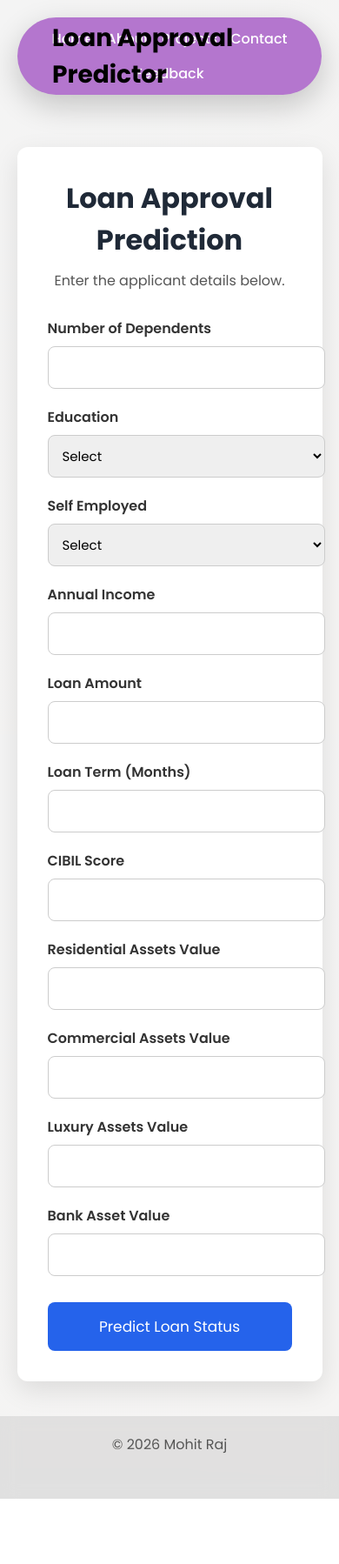
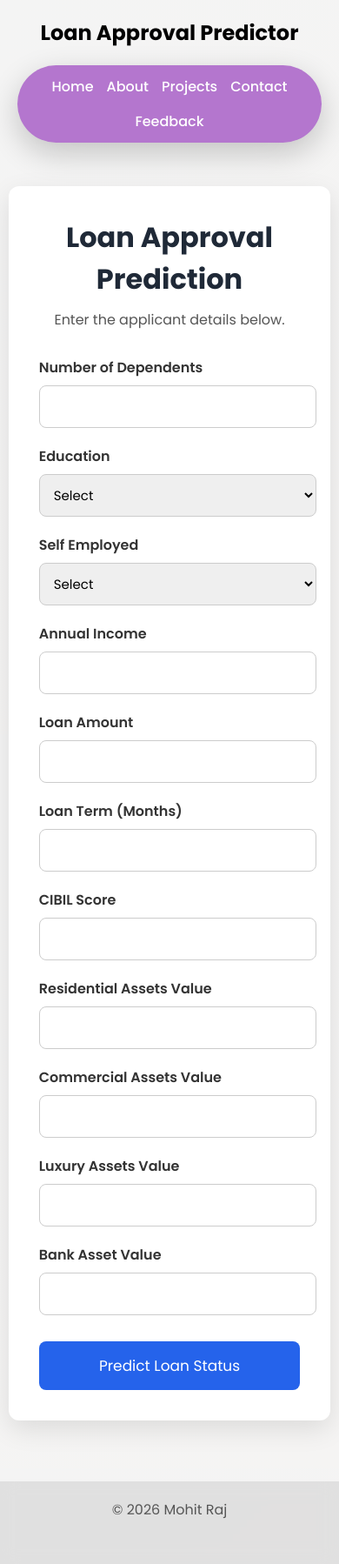
Before and after one commit to Mohitr2006/Loan-Prediction-App, a Flask app: page / in a window 390 px wide. Shown: the whole page at 87% size. Before the commit the page ends 1723 px from the top, so only its background shows below. Run offline with Flask 3, Linux system fonts and the light colour scheme; parts of the project's set-up code (start-up, migrations or seed data) failed here and were passed over.

Commit message:
improved ui

```diff
--- a/static/base.css
+++ b/static/base.css
@@ -1,7 +1,8 @@
 /* Google Font */
 @import url('https://fonts.googleapis.com/css2?family=Poppins:wght@300;400;500;600;700;800&display=swap');
 
-/* Reset */
+/* ================= RESET ================= */
+
 *{
     margin:0;
     padding:0;
@@ -29,36 +30,14 @@ body{
 
 header{
     width:100%;
-    position:relative;
     padding:20px 40px;
 }
 
 nav{
-    position:relative;
-}
-
-/* Logo stays on the left */
-.logo{
-    position:absolute;
-    left:40px;
-    top:50%;
-    transform:translateY(-50%);
-}
-
-/* Navbar centered */
-.nav-links{
     display:flex;
-    justify-content:center;
-    gap:30px;
-
-    width:fit-content;
-    margin:0 auto;
-
-    background:#b476ce;
-    padding:12px 35px;
-    border-radius:50px;
-
-    box-shadow:0 12px 35px rgba(0,0,0,.2);
+    justify-content:space-between;
+    align-items:center;
+    gap:20px;
 }
 
 /* Logo */
@@ -68,9 +47,11 @@ nav{
     font-weight:700;
 }
 
-/* Navigation Links */
+/* Navigation */
 
 .nav-links{
+    display:flex;
+    align-items:center;
     gap:30px;
 
     background:#b476ce;
@@ -82,13 +63,13 @@ nav{
 
 .nav-links a{
     text-decoration:none;
-    color:white;
+    color:#fff;
     font-weight:500;
-    transition:.3s;
+    transition:0.3s ease;
 }
 
 .nav-links a:hover{
-    color:black;
+    opacity:0.8;
 }
 
 /* ================= MAIN ================= */
@@ -97,19 +78,21 @@ main{
     flex:1;
     width:90%;
     max-width:1200px;
-    margin:40px auto;
+    margin:50px auto;
 }
 
 .flash-message{
-    width: fit-content;
-    margin: 20px auto;
-    padding: 14px 22px;
-    background: #ffe5e5;
-    color: #b00020;
-    border: 1px solid #ffb3b3;
-    border-radius: 10px;
-    font-weight: 600;
-    box-shadow: 0 4px 12px rgba(0,0,0,.08);
+    width:fit-content;
+    margin:20px auto;
+    padding:14px 22px;
+
+    background:#ffe5e5;
+    color:#b00020;
+    border:1px solid #ffb3b3;
+    border-radius:10px;
+
+    font-weight:600;
+    box-shadow:0 4px 12px rgba(0,0,0,.08);
 }
 
 /* ================= FOOTER ================= */
@@ -117,6 +100,7 @@ main{
 footer{
     text-align:center;
     padding:20px;
+    margin-top:40px;
 
     background:rgba(0,0,0,.08);
     backdrop-filter:blur(10px);
@@ -132,13 +116,25 @@ footer{
 
     nav{
         flex-direction:column;
-        gap:20px;
+        align-items:center;
+        text-align:center;
     }
 
     .nav-links{
+        width:100%;
+        justify-content:center;
         flex-wrap:wrap;
-        justify-content:center;
         gap:15px;
+        padding:12px 20px;
+    }
+
+    .logo h2{
+        font-size:24px;
+    }
+
+    main{
+        width:95%;
+        margin:30px auto;
     }
 
 }
```
